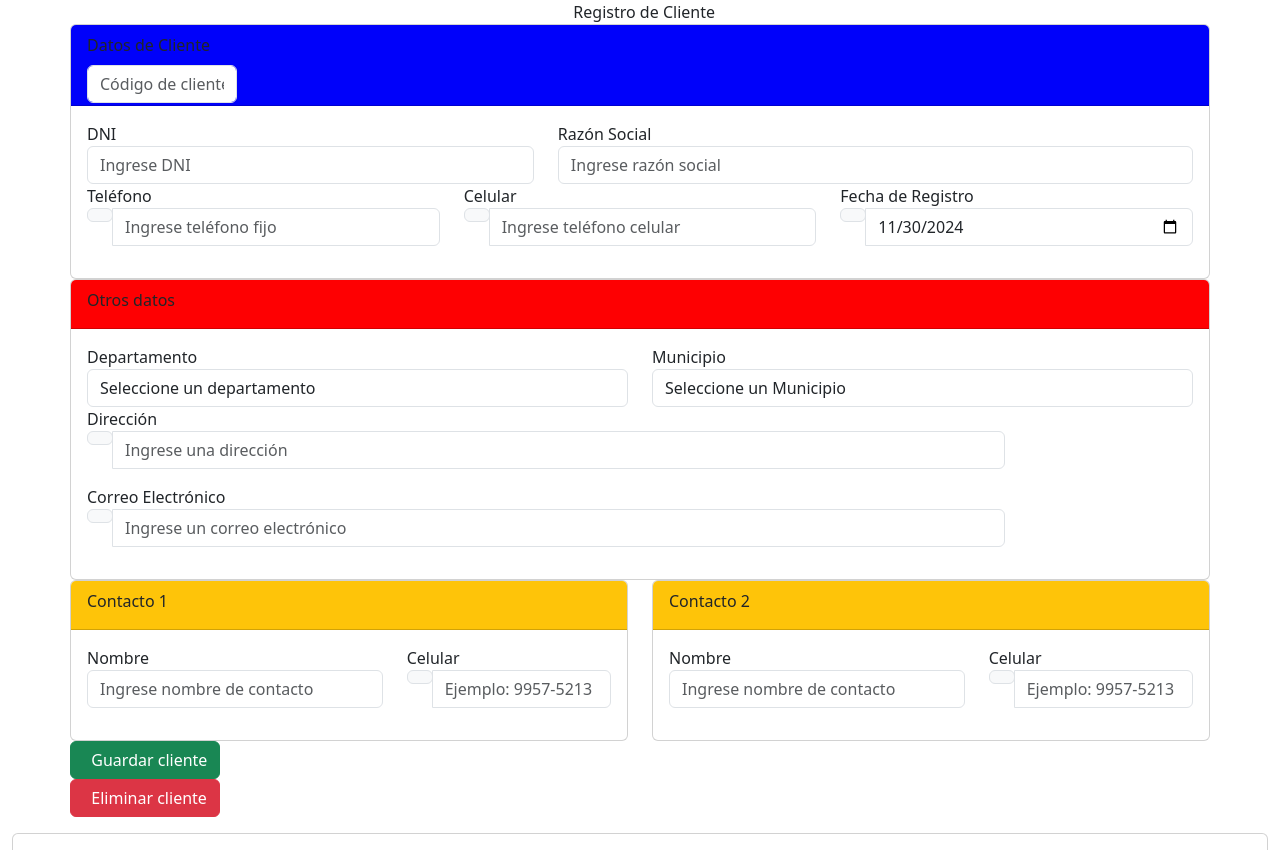
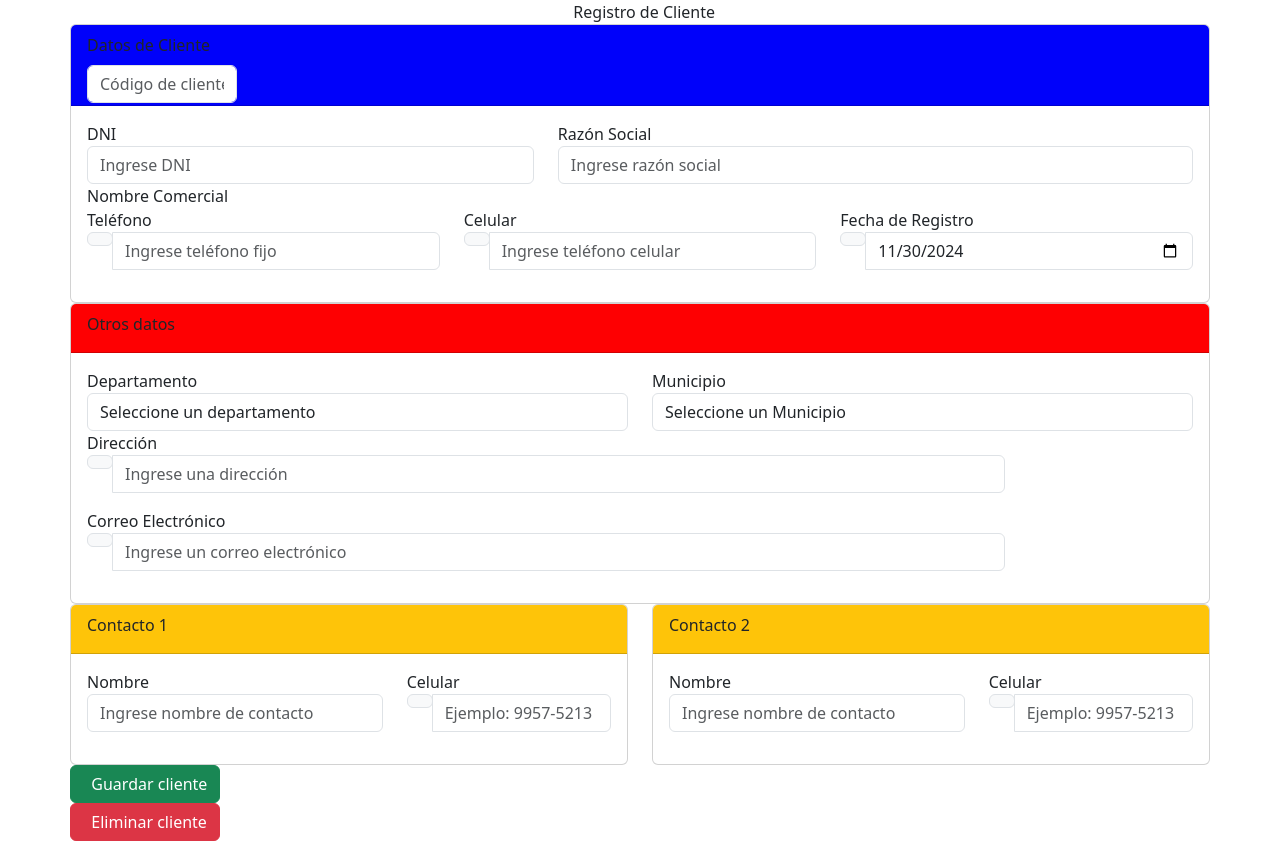
Before and after one commit to AJAguilar-23/Proyecto_AyD, a PHP site: template duolab_M/views/clientes/registro-cliente.php in a window 1280 px wide. Shown: the top 850 px of the page. Run offline with PHP 8.4, Linux system fonts and the light colour scheme; the template is opened without the code that fills it, so the values that code supplies are empty.

Commit message:
reg clientes cambios

```diff
--- a/duolab_M/views/clientes/registro-cliente.php
+++ b/duolab_M/views/clientes/registro-cliente.php
@@ -68,12 +68,13 @@
                                         <input type="text" class="form-control" placeholder="Ingrese razón social" name="cliente_razsoc" required>
                                     </div>
                                 </div>
-                                <!-- <div class="col-md-4">
+
+                                <div class="col-md-4">
                                     <div class="form-group">
                                         <label>Nombre Comercial</label>
-                                        <input type="text" class="form-control" placeholder="Ingrese nombre comercial" name="cliente_nomcom">
+                                        <input type="hidden" class="form-control" placeholder="Ingrese nombre comercial" name="cliente_nomcom" value ="">
                                     </div>
-                                </div> -->
+                                </div>
                             </div>
                             <div class="row">
                                 <div class="col-md-4">
@@ -134,20 +135,23 @@
                                 </div>
                                 <div class="col-md-6">
                                     <div class="form-group">
+
                                         <label>Municipio</label>
-                                        <select class="form-control select2" style="width: 100%;" name="cliente_provincia" required>
+                                        <select class="form-control select2" style="width: 100%;" name="cliente_provincia" >
                                             <option value="">Seleccione un Municipio</option>
                                         </select>
                                     </div>
                                 </div>
-                                <!-- <div class="col-md-4">
+
+                                 <div class="col-md-4 d-none" >
                                     <div class="form-group">
-                                        <label>Distrito</label>
-                                        <select class="form-control select2" style="width: 100%;" name="cliente_distrito" required>
+                                        <!--
+                                        <label>Distrito</label>-->
+                                        <select class="form-control select2" style="width: 100%;" name="cliente_distrito" value="">
                                             <option value="">Seleccione un distrito</option>
                                         </select>
                                     </div>
-                                </div> -->
+                                </div>
                             </div>
                             <div class="row">
                                 <div class="col-md-10">
@@ -178,7 +182,8 @@
                                         </div>
                                     </div>
                                 </div>
-                                <!-- <div class="col-md-4">
+
+                                 <div class="col-md-4 d-none    ">
                                     <div class="form-group">
                                         <label>Pago de Comisión</label>
                                         <div class="input-group mb-3">
@@ -187,10 +192,11 @@
                                                     <i class="fas fa-dollar-sign"></i>
                                                 </span>
                                             </div>
-                                            <input type="number" class="form-control" placeholder="Ingrese pago de comisión" name="cliente_pagocomision">
+                                            <input type="hidden" class="form-control" placeholder="Ingrese pago de comisión" name="cliente_pagocomision" value="">
                                         </div>
                                     </div>
-                                </div> -->
+                                </div>
+
                             </div>
                         </div>
                     </div>
```
